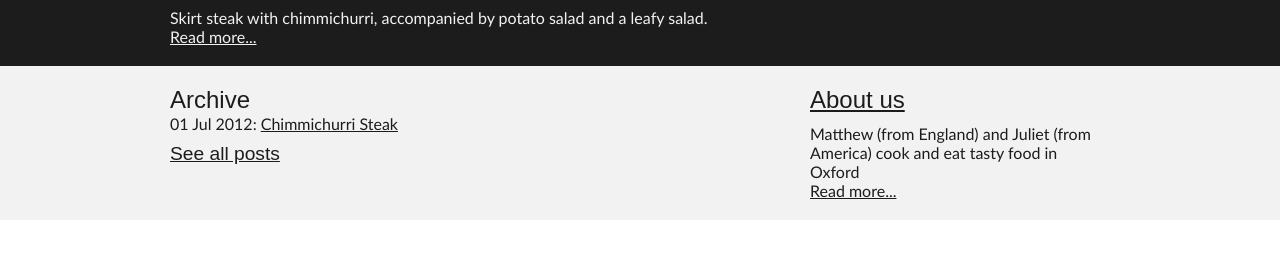
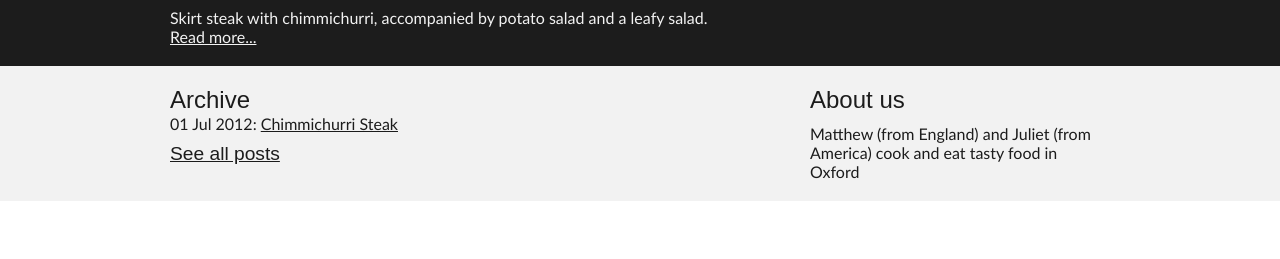
Before and after one commit to beesinapod/beesinapod.github.com, a Jekyll site: the page built from index.html, in a window 1280 px wide. Shown: the part 488-747 px from the top of the page. Built offline with Jekyll 4.4.1, drawn with Linux system fonts in a browser that asks for light colours; nearby versions of some CDN libraries.

Commit message:
no about page

```diff
--- a/_layouts/base.html
+++ b/_layouts/base.html
@@ -27,9 +27,8 @@
     <footer>
         <div>
             <section class="about-us">
-                <h3><a title="Bees in a Pod" href="/about.html">About us</a></h3>
+                <h3>About us</h3>
                 <p>Matthew (from England) and Juliet (from America) cook and eat tasty food in Oxford</p>
-                <a title="Bees in a Pod" href="/about.html">Read more...</a>
             </section>
 
             <section class="posts">
```
Also changed, not shown: about.md (deleted, +0 -7 lines).
